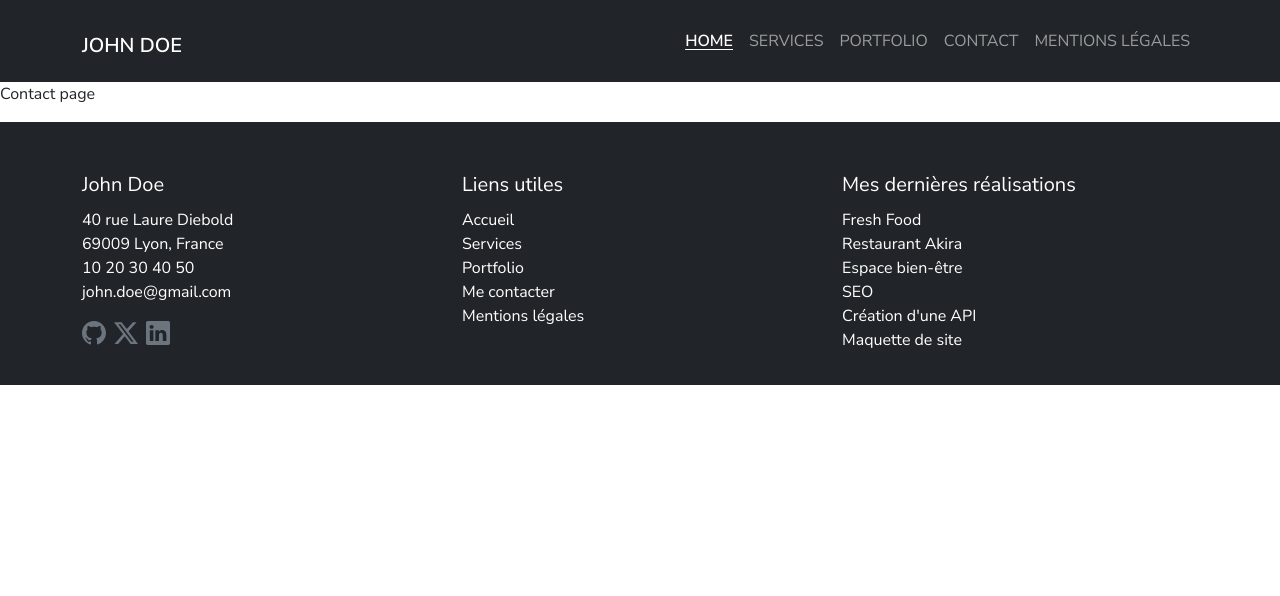
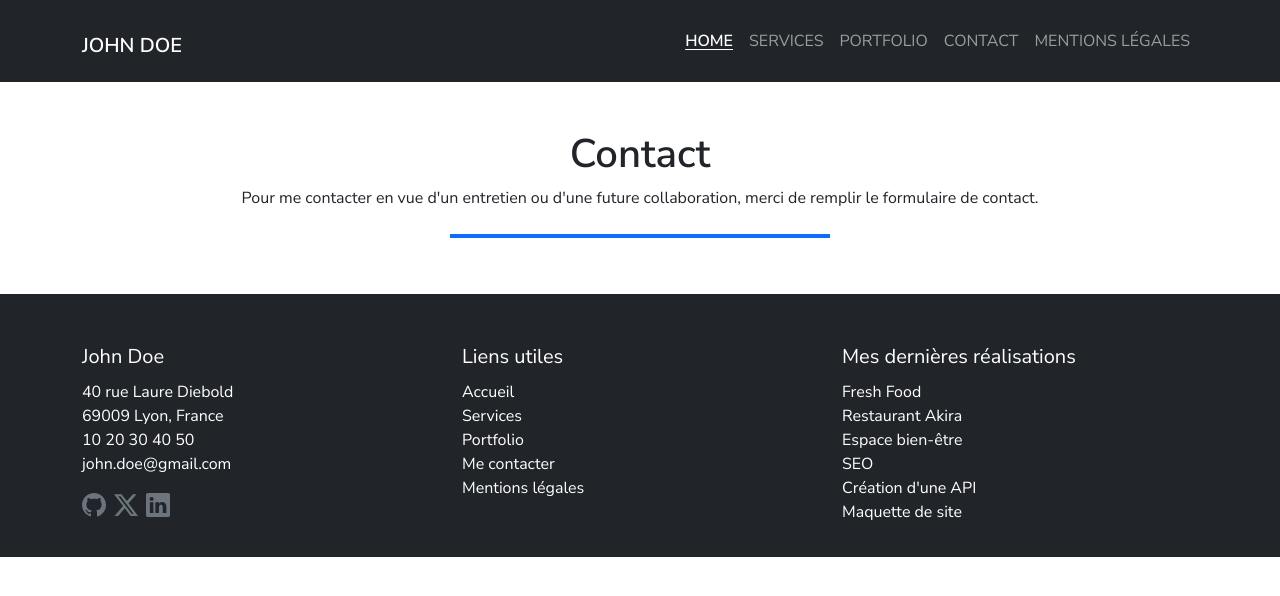
Before and after one commit to kevinmarlin-alt/devoir-portfolio-react, a React (Create React App) app: page /contact in a window 1280 px wide. Shown: the top 596 px of the page. Built offline with nearby package versions, Linux system fonts and the light colour scheme.

Commit message:
feat(contact): add title of page

```diff
--- a/src/pages/Contact.jsx
+++ b/src/pages/Contact.jsx
@@ -1,10 +1,16 @@
 import React from "react";
+
+import Title from "../assets/components/Title"
 
 const Contact = () => {
     return (
-        <div>
-            <p>Contact page</p>
-        </div>
+        <main>
+            <Title
+                title="Contact"
+                description="Pour me contacter en vue d'un entretien ou d'une future collaboration, merci de remplir le formulaire de contact."
+            />
+        </main>
+
     )
 }
 
--- a/src/pages/Services.jsx
+++ b/src/pages/Services.jsx
@@ -3,10 +3,6 @@
 import Title from "../assets/components/Title";
 
 import "../assets/css/Services.css"
-
-
-import code_slash from "../assets/icons/code-slash.svg"
-import search from "../assets/icons/search.svg"
 
 const Services = () => {
     return (
```
